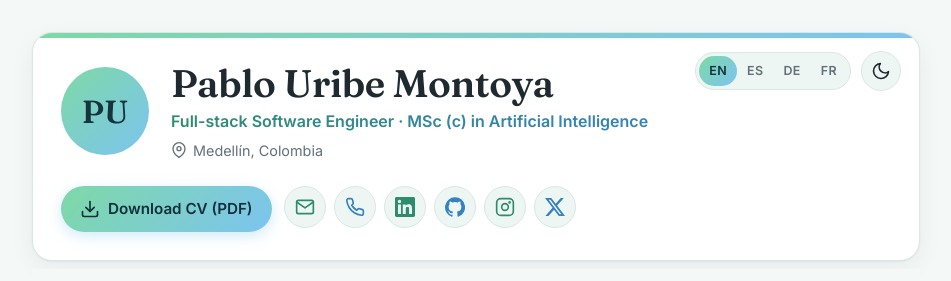
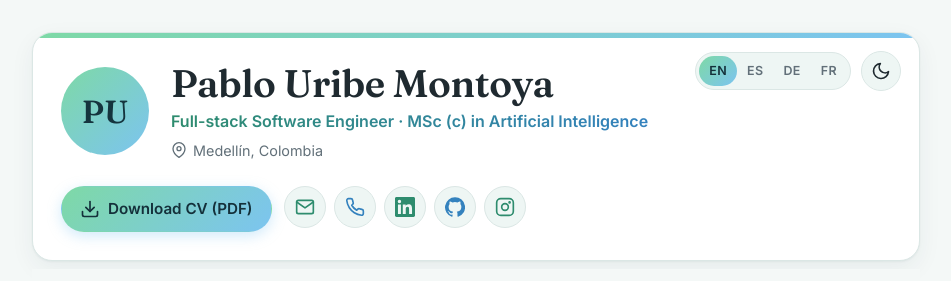
Before and after one commit to pabloum/CurriculumVitae, a React (Vite) app: page / in a window 1280 px wide. Shown: the top 281 px of the page, without its empty margins (164-1115 px from the left). Built offline with nearby package versions, Linux system fonts and the light colour scheme.

Commit message:
Fix styles

```diff
--- a/src/components/Contact.jsx
+++ b/src/components/Contact.jsx
@@ -1,6 +1,6 @@
 import { useState } from 'react';
 import { useI18n } from '../i18n/I18nContext.jsx';
-import { GitHubIcon, InstagramIcon, LinkedInIcon, MailIcon, PhoneIcon, XIcon } from './Icons.jsx';
+import { GitHubIcon, InstagramIcon, LinkedInIcon, MailIcon, PhoneIcon } from './Icons.jsx';
 
 const handleFromUrl = (url) => url.replace(/\/+$/, '').split('/').pop();
 
@@ -16,7 +16,6 @@ function useContactItems() {
     { key: 'linkedin', label: 'LinkedIn', value: handleFromUrl(contact.linkedin), href: contact.linkedin, icon: <LinkedInIcon /> },
     { key: 'github', label: 'GitHub', value: `@${handleFromUrl(contact.github)}`, href: contact.github, icon: <GitHubIcon /> },
     { key: 'instagram', label: 'Instagram', value: `@${handleFromUrl(contact.instagram)}`, href: contact.instagram, icon: <InstagramIcon /> },
-    { key: 'x', label: 'X', value: `@${handleFromUrl(contact.x)}`, href: contact.x, icon: <XIcon /> },
   ];
 
   const onClick = async (item) => {
--- a/src/components/Icons.jsx
+++ b/src/components/Icons.jsx
@@ -35,9 +35,6 @@ export const GitHubIcon = () => (
 export const InstagramIcon = () => (
   <svg {...stroke}><rect x="2" y="2" width="20" height="20" rx="5" /><circle cx="12" cy="12" r="4" /><circle cx="17.5" cy="6.5" r="0.6" fill="currentColor" /></svg>
 );
-export const XIcon = () => (
-  <svg {...base} fill="currentColor"><path d="M18.9 1.15h3.68l-8.04 9.19L24 22.85h-7.41l-5.8-7.58-6.64 7.58H.47l8.6-9.83L0 1.15h7.6l5.24 6.93 6.06-6.93zm-1.29 19.5h2.04L6.49 3.24H4.3l13.31 17.41z" /></svg>
-);
 
 // Skill category icons
 export const CodeIcon = () => (
--- a/src/data/cv/de.json
+++ b/src/data/cv/de.json
@@ -10,8 +10,7 @@
     "phone": "+57 310 473 5018",
     "linkedin": "https://www.linkedin.com/in/pablo-um00/",
     "github": "https://github.com/pabloum",
-    "instagram": "https://www.instagram.com/pablo_um/",
-    "x": "https://x.com/pablo_um"
+    "instagram": "https://www.instagram.com/pablo_um/"
   },
   "skills": [
     {
--- a/src/data/cv/en.json
+++ b/src/data/cv/en.json
@@ -10,8 +10,7 @@
     "phone": "+57 310 473 5018",
     "linkedin": "https://www.linkedin.com/in/pablo-um00/",
     "github": "https://github.com/pabloum",
-    "instagram": "https://www.instagram.com/pablo_um/",
-    "x": "https://x.com/pablo_um"
+    "instagram": "https://www.instagram.com/pablo_um/"
   },
   "skills": [
     {
--- a/src/data/cv/es.json
+++ b/src/data/cv/es.json
@@ -10,8 +10,7 @@
     "phone": "+57 310 473 5018",
     "linkedin": "https://www.linkedin.com/in/pablo-um00/",
     "github": "https://github.com/pabloum",
-    "instagram": "https://www.instagram.com/pablo_um/",
-    "x": "https://x.com/pablo_um"
+    "instagram": "https://www.instagram.com/pablo_um/"
   },
   "skills": [
     {
--- a/src/data/cv/fr.json
+++ b/src/data/cv/fr.json
@@ -10,8 +10,7 @@
     "phone": "+57 310 473 5018",
     "linkedin": "https://www.linkedin.com/in/pablo-um00/",
     "github": "https://github.com/pabloum",
-    "instagram": "https://www.instagram.com/pablo_um/",
-    "x": "https://x.com/pablo_um"
+    "instagram": "https://www.instagram.com/pablo_um/"
   },
   "skills": [
     {
--- a/src/styles.css
+++ b/src/styles.css
@@ -69,7 +69,7 @@ svg { flex-shrink: 0; }
   width: 100%;
   max-width: 920px;
   margin: 0 auto;
-  padding: 32px 16px 48px;
+  padding: 32px 16px 36px;
 }
 
 /* ---------- Hero ---------- */
@@ -452,7 +452,6 @@ svg { flex-shrink: 0; }
 /* Site footer: full-width contact row + copyright */
 .site-footer {
   position: relative;
-  margin-top: 8px;
   background: var(--surface);
   border-top: 1px solid var(--border);
   box-shadow: 0 -6px 20px rgba(20, 50, 60, 0.04);
```
